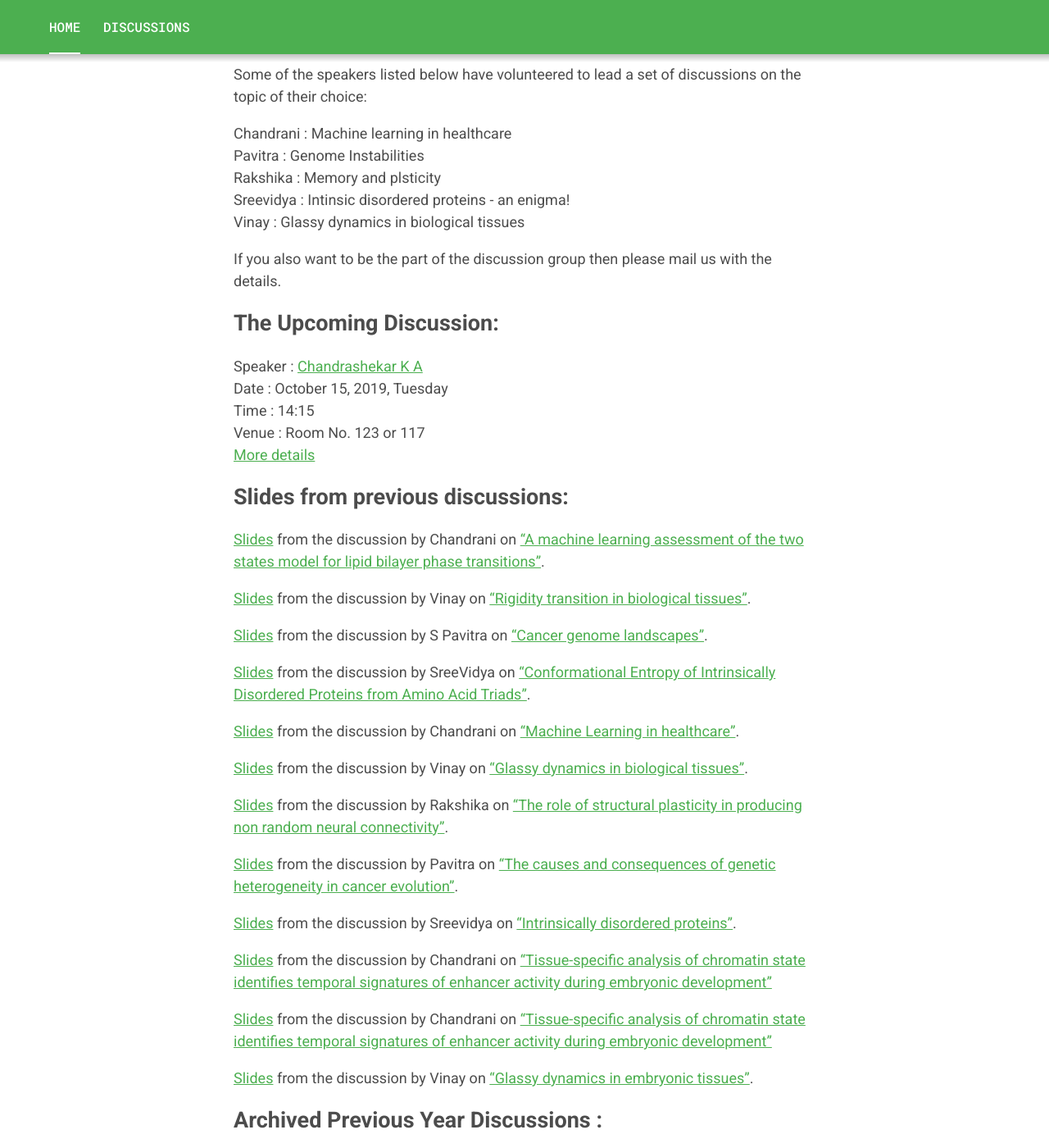
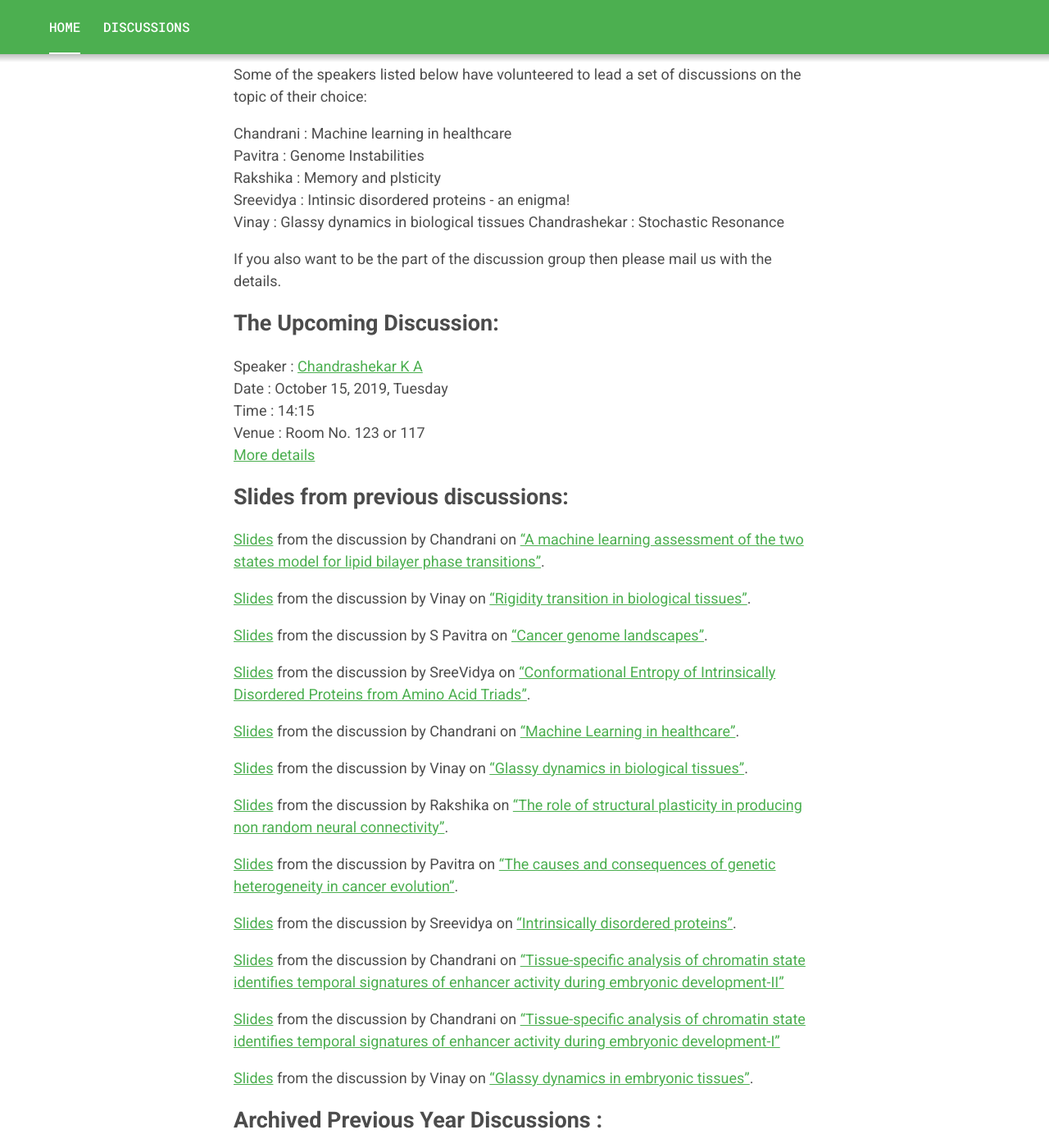
Before and after one commit to vinayphys/discussion2020, a Jekyll site: the page built from index.markdown, in a window 1280 px wide and 1400 px high, scrolled down 550 px. Shown: the whole window at 82% size. Built offline with Jekyll 4.4.1, drawn with Linux system fonts in a browser that asks for light colours.

Commit message:
Update index.markdown

```diff
--- a/index.markdown
+++ b/index.markdown
@@ -11,11 +11,12 @@
 
 Some of the speakers listed below have volunteered to lead a set of discussions on the topic of their choice:
 
-Chandrani	:	Machine learning in healthcare
-Pavitra		:	Genome Instabilities
-Rakshika  : Memory and plsticity
-Sreevidya	:	Intinsic disordered proteins - an enigma!
-Vinay		  :	Glassy dynamics in biological tissues
+Chandrani	    :	Machine learning in healthcare
+Pavitra		    :	Genome Instabilities
+Rakshika      : Memory and plsticity
+Sreevidya	    :	Intinsic disordered proteins - an enigma!
+Vinay		      :	Glassy dynamics in biological tissues
+Chandrashekar : Stochastic Resonance
 
 If you also want to be the part of the discussion group then please mail us with the details.
 
@@ -48,9 +49,9 @@
 
 [Slides](https://github.com/vinayphys/discussion2019/blob/master/slides/IDPs-Intro_Sreevidya.pdf) from the discussion by Sreevidya on ["Intrinsically disordered proteins"](https://vinayphys.github.io/discussion2019/2019/07/intrinsically_disordered_proteins).
 
-[Slides](https://github.com/vinayphys/discussion2019/blob/master/slides/Chandrani_discussion.pdf) from the discussion by Chandrani on ["Tissue-specific analysis of chromatin state identifies temporal signatures of enhancer activity during embryonic development"](https://vinayphys.github.io/discussion2019/2019/07/enhancer_activity_during_embryonic_development-II)
+[Slides](https://github.com/vinayphys/discussion2019/blob/master/slides/Chandrani_discussion.pdf) from the discussion by Chandrani on ["Tissue-specific analysis of chromatin state identifies temporal signatures of enhancer activity during embryonic development-II"](https://vinayphys.github.io/discussion2019/2019/07/enhancer_activity_during_embryonic_development-II)
 
-[Slides](https://github.com/vinayphys/discussion2019/blob/master/slides/Chandrani_discussion.pdf) from the discussion by Chandrani on ["Tissue-specific analysis of chromatin state identifies temporal signatures of enhancer activity during embryonic development"](https://vinayphys.github.io/discussion2019/2019/07/enhancer_activity_during_embryonic_development)
+[Slides](https://github.com/vinayphys/discussion2019/blob/master/slides/Chandrani_discussion.pdf) from the discussion by Chandrani on ["Tissue-specific analysis of chromatin state identifies temporal signatures of enhancer activity during embryonic development-I"](https://vinayphys.github.io/discussion2019/2019/07/enhancer_activity_during_embryonic_development)
 
 [Slides](https://github.com/vinayphys/discussion2019/blob/master/slides/vinay_discussion2019_1.pdf) from the discussion by Vinay on ["Glassy dynamics in embryonic tissues"](https://vinayphys.github.io/discussion2019/2019/06/glassy_dynamics_embryonic_tissues).
 
```
